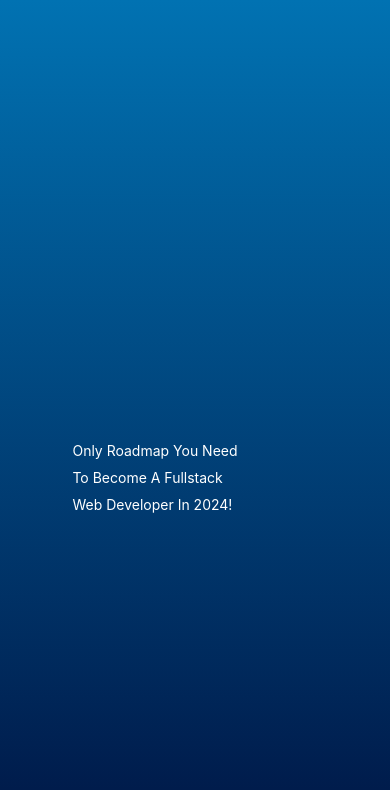
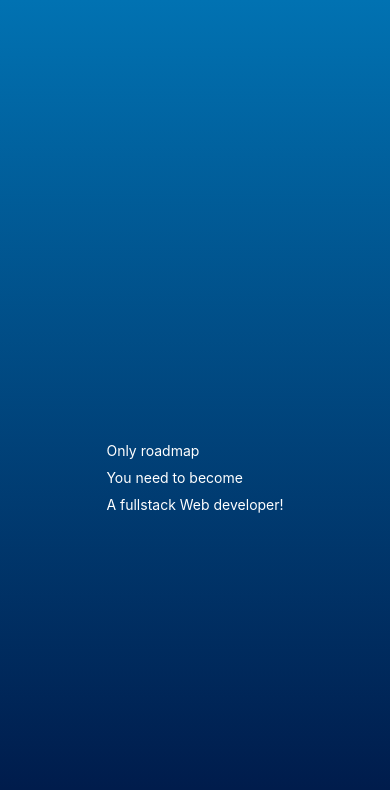
Before and after one commit to navrajkaler996/web-dev-roadmap, a React Native app: screen / in a window 390 px wide. Shown: the top 790 px of the page. Built offline with nearby package versions, Linux system fonts and the light colour scheme.

Commit message:
sliding text animation completed - minor changes

```diff
--- a/screens/RoadmapScreen.js
+++ b/screens/RoadmapScreen.js
@@ -24,20 +24,20 @@ const RoadmapScreen = () => {
   }));
 
   React.useEffect(() => {
-    offset1.value = withRepeat(withTiming(-40, { duration: 700 }), 1, true);
-    offset2.value = withRepeat(withTiming(-40, { duration: 1400 }), 1, true);
-    offset3.value = withRepeat(withTiming(-40, { duration: 2100 }), 1, true);
+    offset1.value = withRepeat(withTiming(0, { duration: 700 }), 1, true);
+    offset2.value = withRepeat(withTiming(0, { duration: 1400 }), 1, true);
+    offset3.value = withRepeat(withTiming(0, { duration: 2100 }), 1, true);
   }, []);
   return (
     <View id="roadmap-container" style={roadmapStyles["text-1-container"]}>
       <Animated.View style={[animatedText1]}>
-        <Text style={roadmapStyles["text-1"]}>Only roadmap you need</Text>
+        <Text style={roadmapStyles["text-1"]}>Only roadmap </Text>
       </Animated.View>
       <Animated.View style={[animatedText2]}>
-        <Text style={roadmapStyles["text-1"]}>to become a fullstack</Text>
+        <Text style={roadmapStyles["text-1"]}>You need to become</Text>
       </Animated.View>
       <Animated.View style={[animatedText3]}>
-        <Text style={roadmapStyles["text-1"]}>Web developer in 2024!</Text>
+        <Text style={roadmapStyles["text-1"]}>A fullstack Web developer!</Text>
       </Animated.View>
     </View>
   );
@@ -52,7 +52,7 @@ const roadmapStyles = StyleSheet.create({
   "text-1": {
     color: "#fff",
     fontSize: "24",
-    textTransform: "capitalize",
+    // textTransform: "uppercase",
     letterSpacing: "1",
     marginBottom: 10,
   },
```
